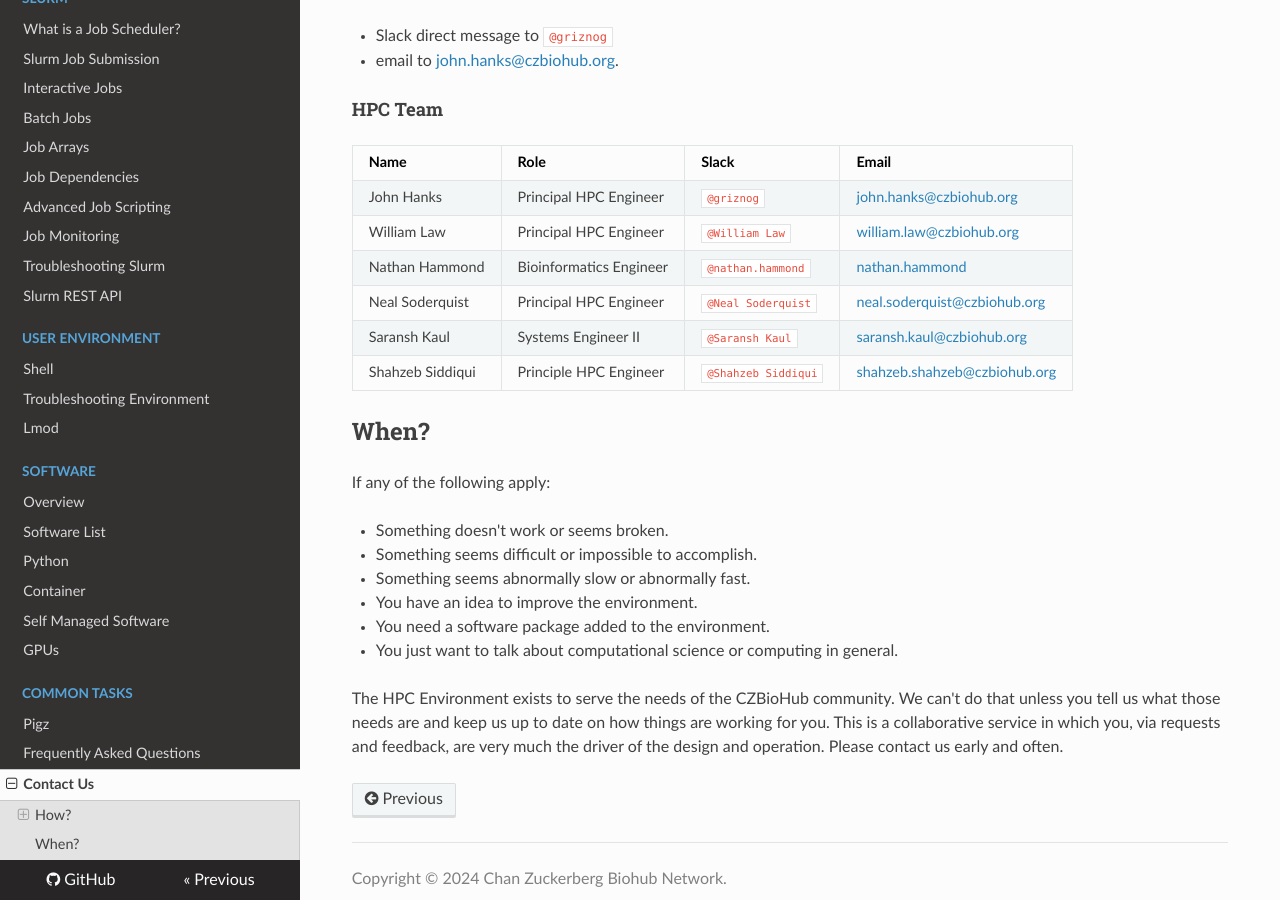
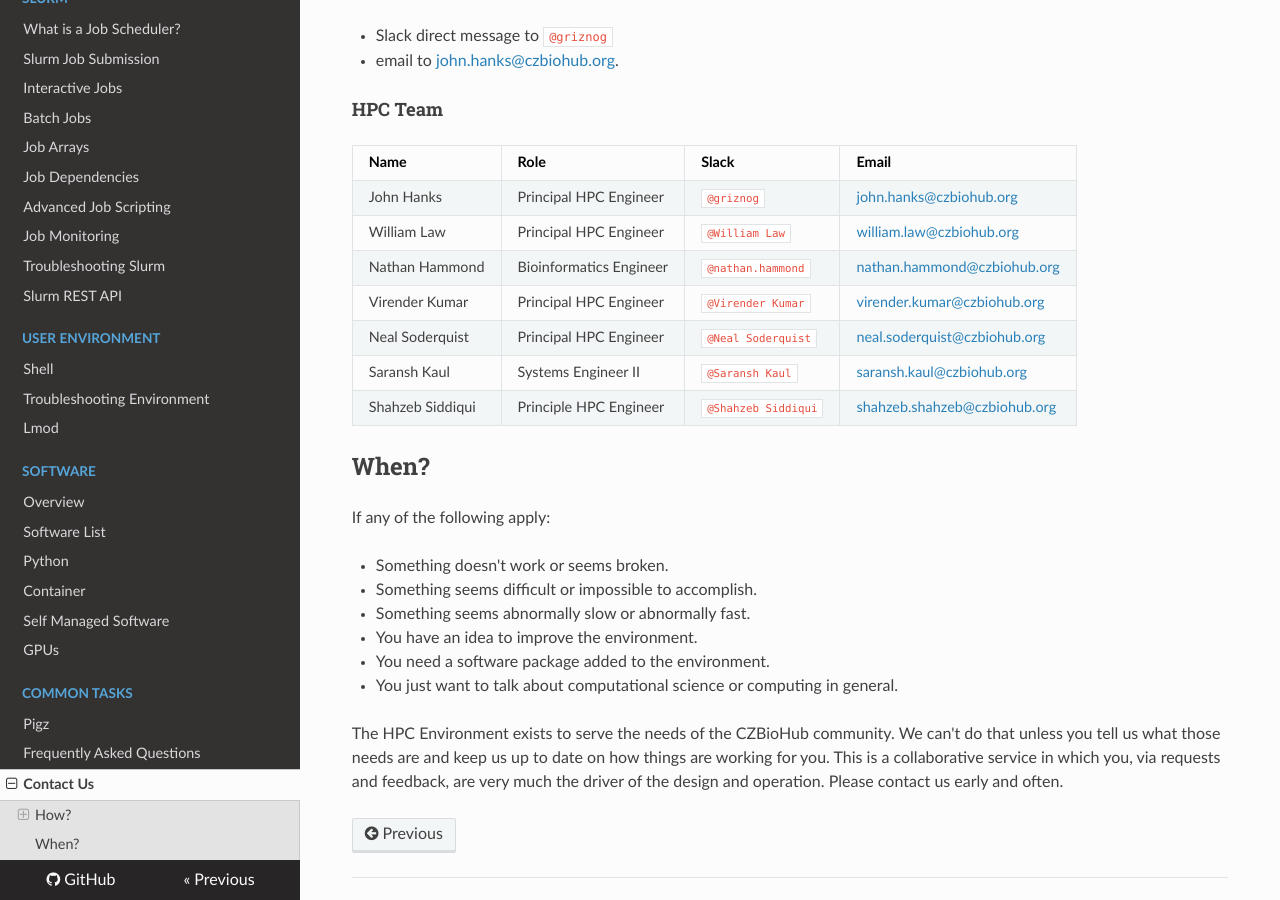
Before and after one commit to biohub-hpc/hpcuserguide, an MkDocs documentation site: the page built from docs/contact.md, in a window 1280 px wide and 900 px high, scrolled down 462 px. Built offline with MkDocs 1.6.1, drawn with Linux system fonts in a browser that asks for light colours; nearby versions of some CDN libraries.

Commit message:
add Virender to team table

```diff
--- a/docs/contact.md
+++ b/docs/contact.md
@@ -21,14 +21,15 @@ You can reach out to the sysadmin by:
 
 #### HPC Team
 
-| Name             | Role                    | Slack               | Email                                                               |
-|------------------|-------------------------|---------------------|---------------------------------------------------------------------|
-| John Hanks       | Principal HPC Engineer  | `@griznog`          | [john.hanks@czbiohub.org](mailto:john.hanks@czbiohub.org)           |
-| William Law      | Principal HPC Engineer  | `@William Law`      | [william.law@czbiohub.org](mailto:william.law@czbiohub.org)         |
-| Nathan Hammond   | Bioinformatics Engineer | `@nathan.hammond`   | [nathan.hammond](mailto:nathan.hammond@czbiohub.org) |
-| Neal Soderquist  | Principal HPC Engineer  | `@Neal Soderquist`  | [neal.soderquist@czbiohub.org](mailto:neal.soderquist@czbiohub.org) |
-| Saransh Kaul     | Systems Engineer II     | `@Saransh Kaul`     | [saransh.kaul@czbiohub.org](mailto:saransh.kaul@czbiohub.org)       |
-| Shahzeb Siddiqui | Principle HPC Engineer  | `@Shahzeb Siddiqui` | [shahzeb.shahzeb@czbiohub.org](mailto:shahzeb.shahzeb@czbiohub.org) |
+| Name              | Role                    | Slack               | Email                                                               |
+|-------------------|-------------------------|---------------------|---------------------------------------------------------------------|
+| John Hanks        | Principal HPC Engineer  | `@griznog`          | [john.hanks@czbiohub.org](mailto:john.hanks@czbiohub.org)           |
+| William Law       | Principal HPC Engineer  | `@William Law`      | [william.law@czbiohub.org](mailto:william.law@czbiohub.org)         |
+| Nathan Hammond    | Bioinformatics Engineer | `@nathan.hammond`   | [nathan.hammond@czbiohub.org](mailto:nathan.hammond@czbiohub.org)   |
+| Virender Kumar    | Principal HPC Engineer  | `@Virender Kumar`   | [virender.kumar@czbiohub.org](mailto:virender.kumar@czbiohub.org)   |
+| Neal Soderquist   | Principal HPC Engineer  | `@Neal Soderquist`  | [neal.soderquist@czbiohub.org](mailto:neal.soderquist@czbiohub.org) |
+| Saransh Kaul      | Systems Engineer II     | `@Saransh Kaul`     | [saransh.kaul@czbiohub.org](mailto:saransh.kaul@czbiohub.org)       |
+| Shahzeb Siddiqui  | Principle HPC Engineer  | `@Shahzeb Siddiqui` | [shahzeb.shahzeb@czbiohub.org](mailto:shahzeb.shahzeb@czbiohub.org) |
 
 
 ## When?
```
